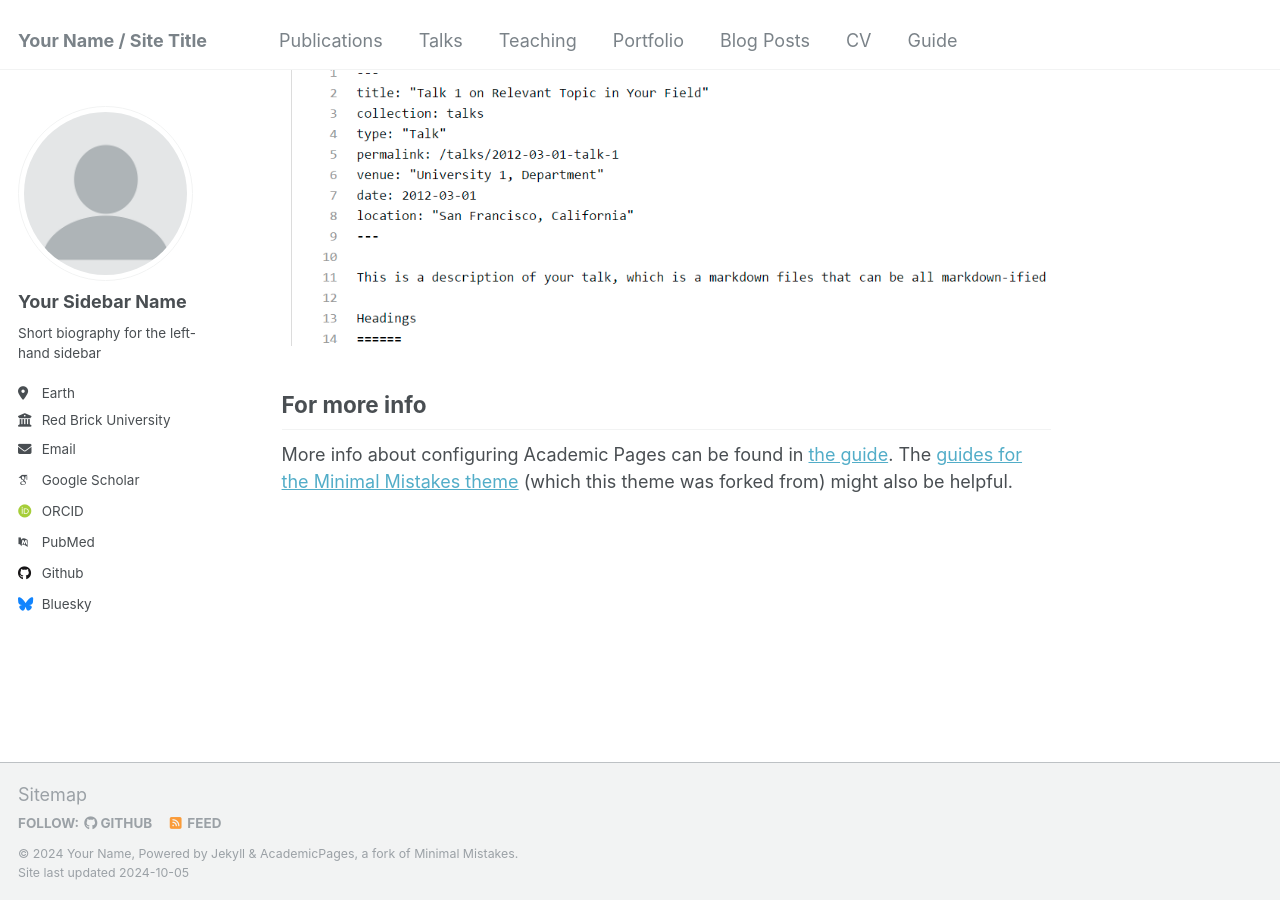
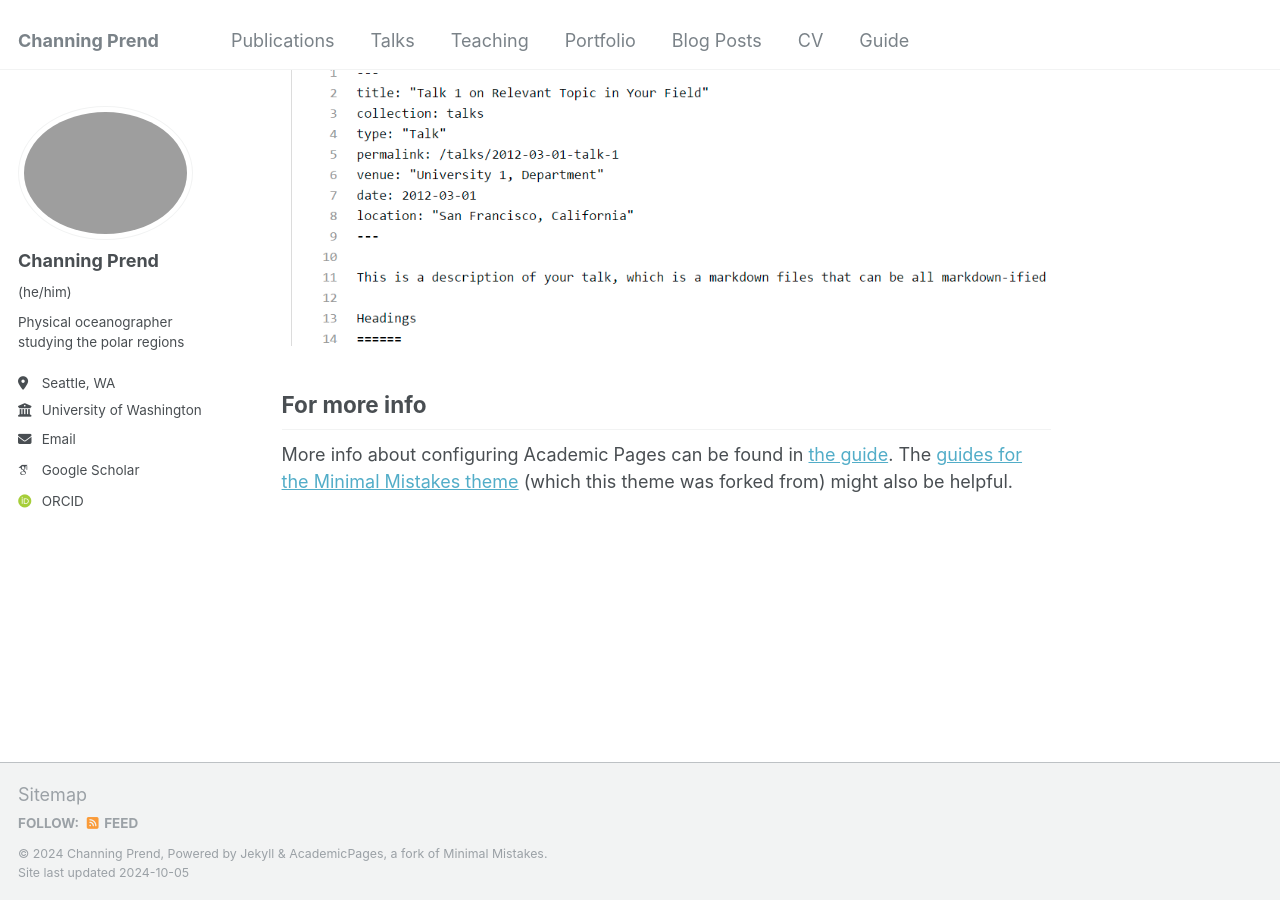
Before and after one commit to cprend/cprend.github.io, a Jekyll site: the page built from _pages/about.md, in a window 1280 px wide and 900 px high, scrolled down 2643 px. Built offline with Jekyll 4.4.1, drawn with Linux system fonts in a browser that asks for light colours; some web fonts are replaced.

Commit message:
Update _config.yml

```diff
--- a/_config.yml
+++ b/_config.yml
@@ -8,47 +8,47 @@
 
 # Basic Site Settings
 locale                   : "en-US"
-title                    : "Your Name / Site Title"
+title                    : "Channing Prend"
 title_separator          : "-"
-name                     : &name "Your Name"
-description              : &description "personal description"
-url                      : https://academicpages.github.io # the base hostname & protocol for your site e.g. "https://mmistakes.github.io"
+name                     : &name "Channing Prend"
+description              : &description "Physical Oceanographer"
+url                      : https://cprend.github.io # the base hostname & protocol for your site e.g. "https://mmistakes.github.io"
 baseurl                  : "" # the subpath of your site, e.g. "/blog"
-repository               : "academicpages/academicpages.github.io"
+repository               : "cprend/cprend.github.io"
 
 # Site Author - The following control what appear as part of the author content on the side bar.
 #               If a field is blank the icon and link will not appear, otherwise it will be shown.
 #               Additional customization can be done by editing /_includes/author-profile.html
 author:
   # Biographic information
-  avatar           : "profile.png"
-  name             : "Your Sidebar Name"
-  pronouns         : # example: "she/her"
-  bio              : "Short biography for the left-hand sidebar"
-  location         : "Earth"
-  employer         : "Red Brick University"
+  avatar           : "cprend.png"
+  name             : "Channing Prend"
+  pronouns         :  "(he/him)"
+  bio              : "Physical oceanographer studying the polar regions"
+  location         : "Seattle, WA"
+  employer         : "University of Washington"
   uri              : # URL
-  email            : "none@example.org"
+  email            : "cprend@uw.edu"
 
   # Academic websites
   arxiv            : # URL - Update with the correct link to your profile
-  googlescholar    : "https://scholar.google.com/citations?user=PS_CX0AAAAAJ"
+  googlescholar    : "https://scholar.google.com/citations?user=uyiGX5kAAAAJ&hl=en"
   impactstory      : # URL
-  orcid            : "http://orcid.org/yourorcidurl"
+  orcid            : "https://orcid.org/0000-0003-4661-0480"
   semantic         : # URL
-  pubmed           : "https://www.ncbi.nlm.nih.gov/pubmed/?term=john+snow"
+  pubmed           : #"https://www.ncbi.nlm.nih.gov/pubmed/?term=john+snow"
   researchgate     : # URL
 
   # Repositories and software development
   bitbucket        : # Username - Update with your username on the site
   codepen          : # Username
   dribbble         : # Username
-  github           : "academicpages"
+  github           : #"cprend"
   kaggle           : # Username
   stackoverflow    : # User number or user number and name (i.e., use "1" or "1/jeff-atwood")
 
   # Social media
-  bluesky          : "bsky.app" # Replace this with you Bluesky username
+  bluesky          : #"bsky.app" # Replace this with you Bluesky username
   facebook         : # Username
   flickr           : # Username
   foursquare       : # Username
```
